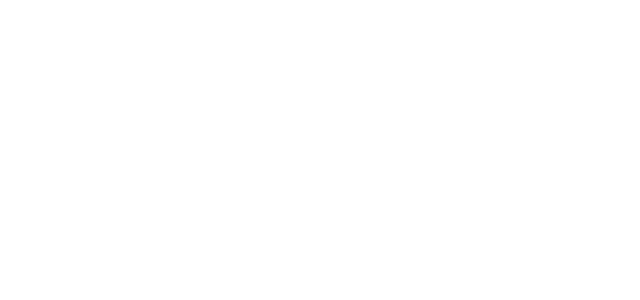
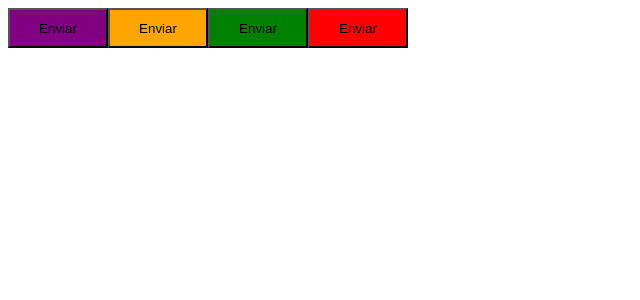
Before and after one commit to WGabrielM/react-ignite-timer-rs, a React (Vite) app: page / in a window 1280 px wide. Shown: the top 300 px of the page, without its empty margins (0-640 px from the left). Built offline with nearby package versions, Linux system fonts and the light colour scheme.

Commit message:
install styled component and create button component

```diff
--- a/package.json
+++ b/package.json
@@ -11,11 +11,13 @@
   },
   "dependencies": {
     "react": "^18.2.0",
-    "react-dom": "^18.2.0"
+    "react-dom": "^18.2.0",
+    "styled-components": "^6.1.11"
   },
   "devDependencies": {
     "@types/react": "^18.2.66",
     "@types/react-dom": "^18.2.22",
+    "@types/styled-components": "^5.1.34",
     "@typescript-eslint/eslint-plugin": "^7.2.0",
     "@typescript-eslint/parser": "^7.2.0",
     "@vitejs/plugin-react": "^4.2.1",
--- a/src/App.tsx
+++ b/src/App.tsx
@@ -1,10 +1,14 @@
+import Button from "./components/Button/Button";
+
 function App() {
-
   return (
     <>
-
+      <Button variant="primary" />
+      <Button variant="secondary" />
+      <Button variant="success" />
+      <Button variant="danger" />
     </>
-  )
+  );
 }
 
-export default App
+export default App;
--- /dev/null
+++ b/src/components/Button/Button.styles.ts
@@ -0,0 +1,21 @@
+import styled, {css} from "styled-components";
+
+export type ButtonVariant = "primary" | "secondary" | "success" | "danger";
+
+interface ButtonContainerProps {
+    variant: ButtonVariant
+}
+
+const buttonVariants = {
+    primary: 'purple',
+    secondary: 'orange',
+    danger: 'red',
+    success: 'green'
+}
+
+export const ButtonContainer = styled.button<ButtonContainerProps>`
+    height: 40px;
+    width: 100px;
+
+    ${props => css`background-color: ${buttonVariants[props.variant]}`}
+`
--- /dev/null
+++ b/src/components/Button/Button.tsx
@@ -0,0 +1,9 @@
+import { ButtonContainer, ButtonVariant } from "./Button.styles.js";
+
+interface ButtonProps {
+  variant?: ButtonVariant;
+}
+
+export default function Button({ variant = "primary" }: ButtonProps) {
+  return <ButtonContainer variant={variant}>Enviar</ButtonContainer>;
+}
```
Also changed, not shown: 1 other file (tests, documents, lock files or other folders).
